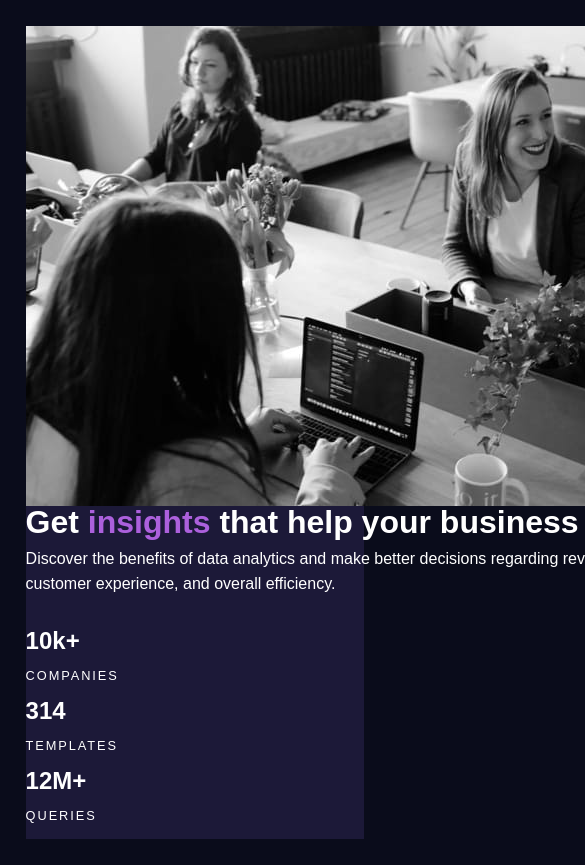
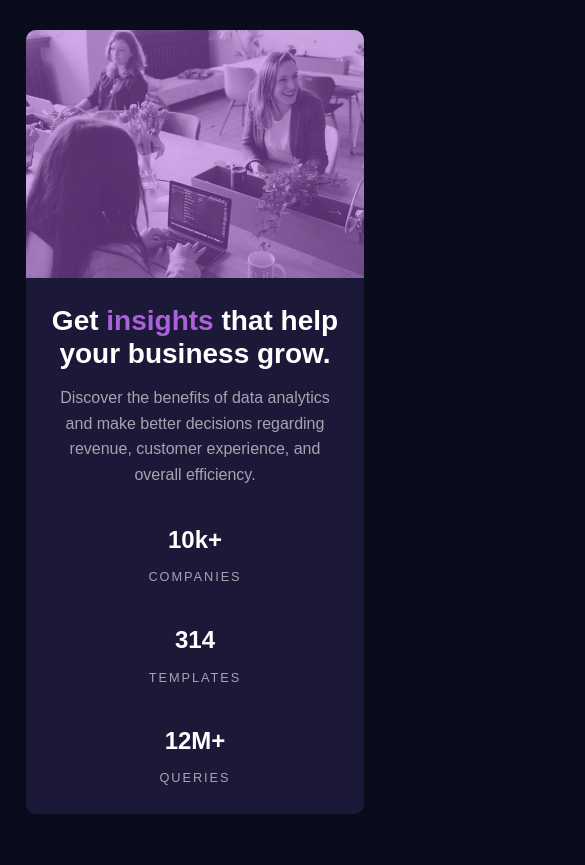
Before and after one commit to TMarche/fm-stats-preview, a plain HTML site: page index.html in a window 390 px wide. Shown: the top 865 px of the page, 585 px wide, since content can reach past the window. After the commit the page ends 844 px from the top, so only its background shows below. Drawn offline with Linux system fonts and the light colour scheme.

Commit message:
Add accurate styling for mobile view

```diff
--- a/index.html
+++ b/index.html
@@ -9,7 +9,9 @@
 </head>
 <body>
     <div class="card">
-        <img class="hero" src="resources/images/image-header-mobile.jpg"/>
+        <div class="hero">
+            <img class="hero__img" src="resources/images/image-header-mobile.jpg"/>
+        </div>
         <section class="description">
             <h1 class="section__title section__title--description">Get <span class="highlight">insights</span> that help your business grow.</h1>
             <p class="section__subtitle section__subtitle--description">Discover the benefits of data analytics and make better decisions regarding revenue, customer experience, and overall efficiency.</p>
--- a/resources/css/styles.css
+++ b/resources/css/styles.css
@@ -15,9 +15,9 @@
     --clr-light: #1c1938;
     --clr-text: #fff;
     --clr-dark: #0a0c1b;
-    --clr-accent: #16e0bd;
+    --clr-accent: #ac60dc;
 
-    --fs-h1: 2rem;
+    --fs-h1: 1.75rem;
     --fs-h2: 1.5rem;
     --fs-h3: 1rem;
     --fs-body: .8rem;
@@ -49,7 +49,7 @@ body {
 h1,
 h2,
 h3 {
-    line-height: 1;
+    line-height: 1.2;
     margin: 0;
 }
 
@@ -66,30 +66,65 @@ h3 { font-size: var(--fs-h3)}
     font-size: var(--fs-h3);
 }
 
+.section__title--description {
+    margin-bottom: .5em;
+    text-align: center;
+}
+
 .section__subtitle--description {
-    margin-bottom: 2em;
+    text-align: center;
+    opacity: 60%;
+}
+
+.statistics__item__title {
+    text-align: center;
 }
 
 .statistics__item__subtitle {
     text-transform: uppercase;
+    text-align: center;
     letter-spacing: .15em;
+    opacity: 60%;
 }
 
 .highlight {
-    color: #ac60dc;
+    color: var(--clr-accent);
+}
+
+.description {
+    margin: 2em;
 }
 
 
-/* Card Styling */
+/* Card Layout Styling */
+
+body {
+    height: 100vh;
+    display: flex;
+    flex-direction: column;
+    justify-content: space-around;
+}
+
 .card {
+    margin: 2em;
+    background-color: var(--clr-light);
+    display: flex;
+    flex-direction: column;
+    align-content: center;
+    align-items: center;
+    border-radius: 10px;
+}
+
+/* .card {
     margin: 2em;
     display: grid;
     grid-template-columns: 1fr 200px;
+    grid-template-rows: 300px;
     background-color: var(--clr-light);
     grid-template-areas:
-        "hero" "hero"
-        "desc" "desc"
-        "stat" "stat";
+    "hero" "hero"
+    "desc" "desc"
+    "stat" "stat";
     text-overflow: wrap;
 }
 
@@ -100,10 +135,34 @@ h3 { font-size: var(--fs-h3)}
 .description {
     grid-area: desc;
 }
+*/
+
+/* .statistics {
+    grid-area: stat;
+} */
+
+
+/* Image Styling */
+.hero {
+    border-radius: 10px 10px 0 0;
+    background: var(--clr-accent);
+    margin: 0;
+    padding: 0;
+}
+
+.hero__img {
+    width: 100%;
+    opacity: .5;
+    border-radius: 10px 10px 0 0;
+    display: block; /* This is essential for the correct display of the containing div */
+}
+
 
 /* Layout styling */
-.statistics {
-    grid-area: stat;
+
+
+/* Statistics */
+
+.statistics__item {
+    padding: 1em;
 }
-
-/* */
```
